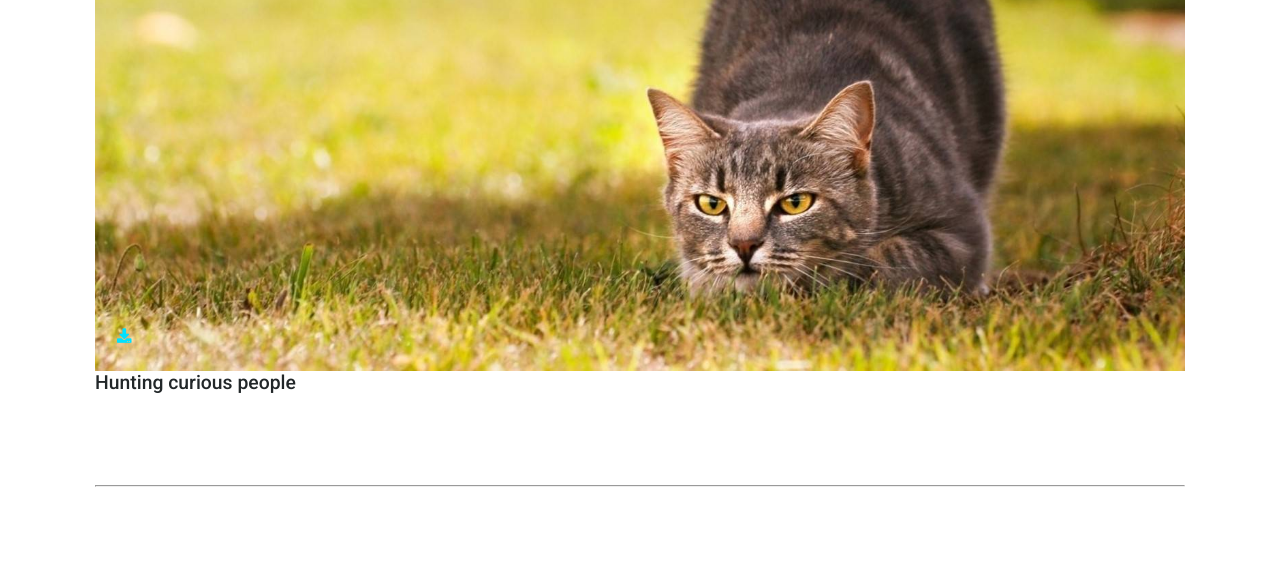
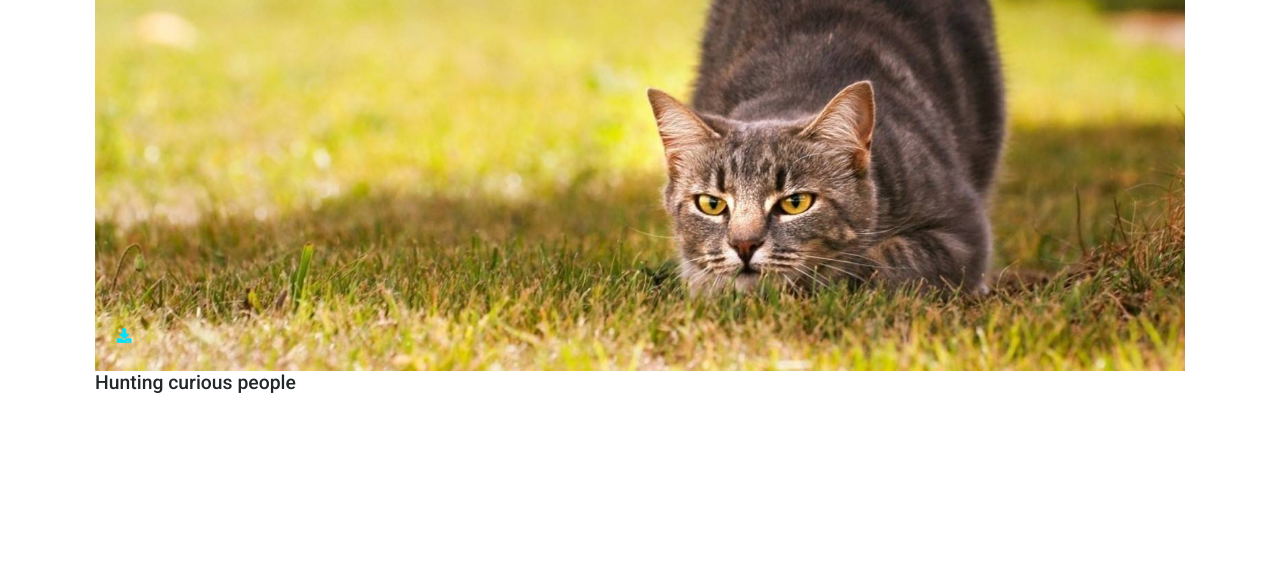
Before and after one commit to lazarok09/CatMood, a plain HTML site: page src/index.html in a window 1280 px wide. Shown: the part 1036-1598 px from the top of the page. Drawn offline with Linux system fonts and the light colour scheme.

Commit message:
:tada: finish

```diff
--- a/src/index.html
+++ b/src/index.html
@@ -173,7 +173,7 @@
             </button>
             </a>
             <!-- end download button -->
-            <hr style="margin-top:10px;">
+
         </div>
 
     </section>
```
